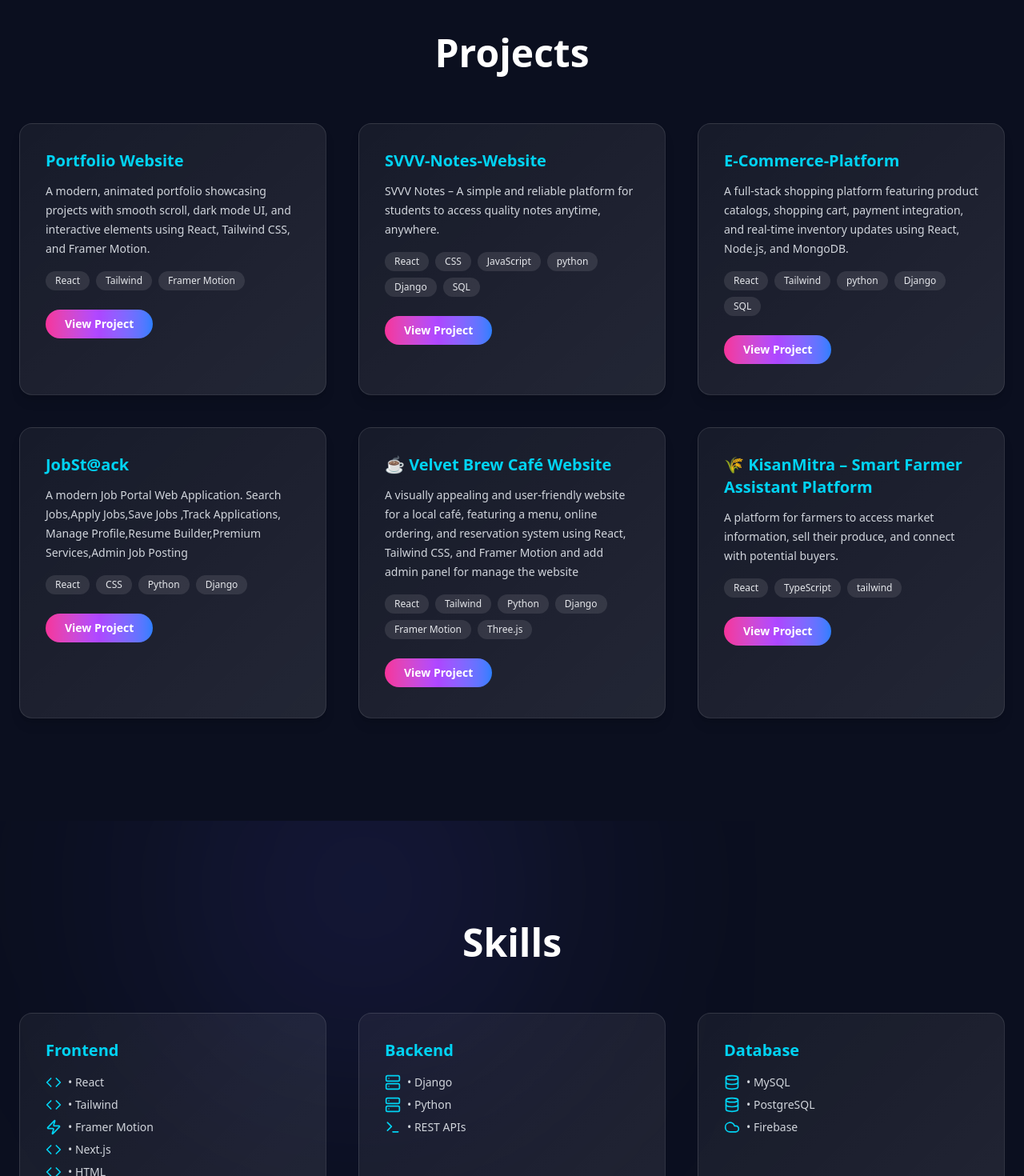
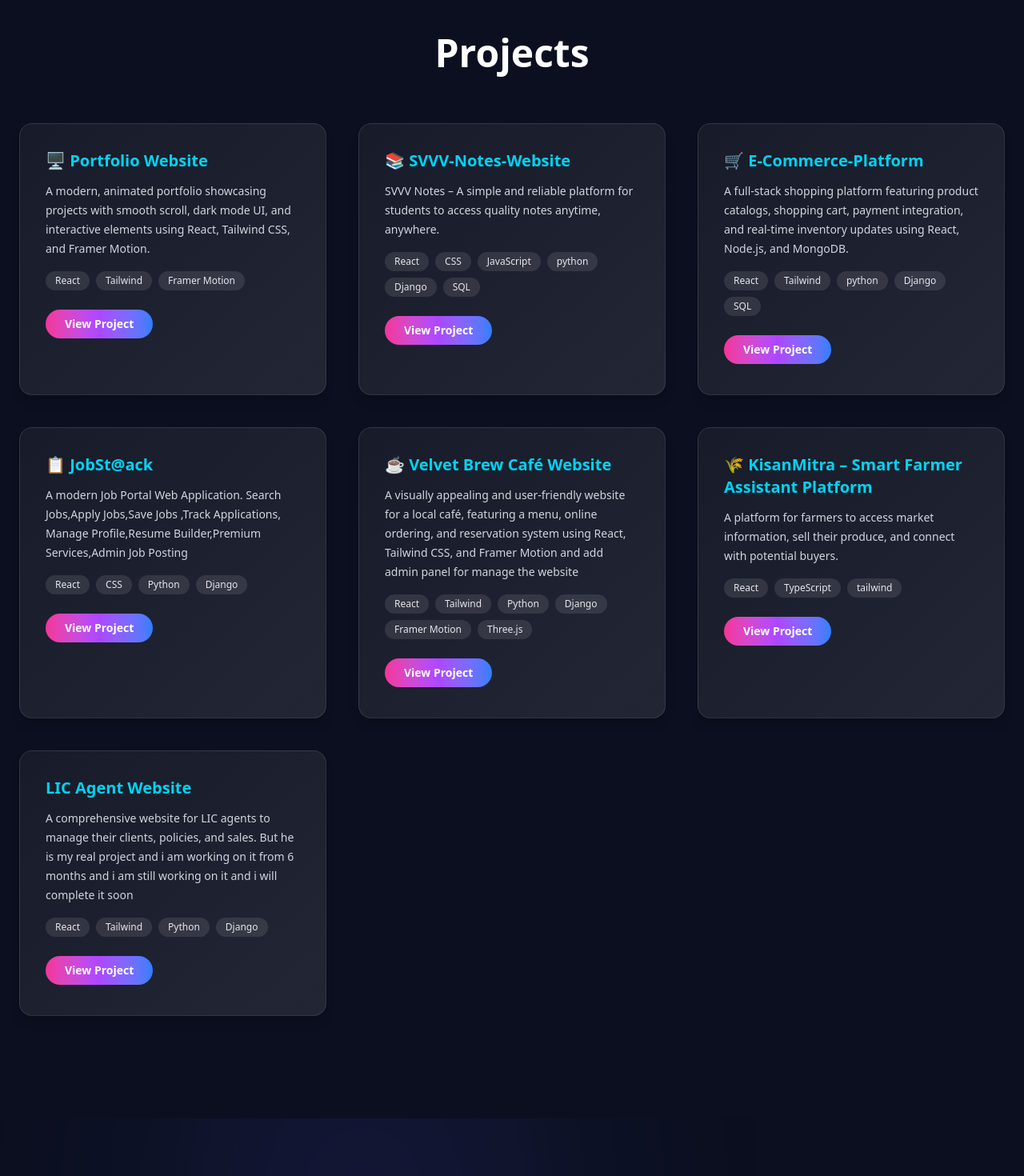
Before and after one commit to manish780386/Portfolio, a React (Vite) app: page / in a window 1280 px wide. Shown: the part 3970-5440 px from the top of the page at 80% size. Built offline with nearby package versions, Linux system fonts and the light colour scheme.

Commit message:
Updated project

```diff
--- a/src/App.jsx
+++ b/src/App.jsx
@@ -634,25 +634,25 @@ function Certifications() {
 function Projects() {
   const projects = [
     {
-      name: "Portfolio Website",
+      name: " 🖥️ Portfolio Website",
       desc: "A modern, animated portfolio showcasing projects with smooth scroll, dark mode UI, and interactive elements using React, Tailwind CSS, and Framer Motion.",
       tech: ["React", "Tailwind", "Framer Motion"],
       url: "#", // live project link
     },
     {
-      name: "SVVV-Notes-Website",
+      name: " 📚 SVVV-Notes-Website",
       desc: "SVVV Notes – A simple and reliable platform for students to access quality notes anytime, anywhere.",
       tech: ["React", "CSS", "JavaScript", "python", "Django", "SQL"],
       url: "https://svvv-notes-website-poij.vercel.app/",
     },
     {
-      name: "E-Commerce-Platform",
+      name: " 🛒 E-Commerce-Platform",
       desc: "A full-stack shopping platform featuring product catalogs, shopping cart, payment integration, and real-time inventory updates using React, Node.js, and MongoDB.",
       tech: ["React", "Tailwind", "python", "Django", "SQL"],
       url: "https://simple-e-commerce-website-beta.vercel.app/",
     },
     {
-      name: "JobSt@ack",
+      name: " 📋 JobSt@ack",
       desc: "A modern Job Portal Web Application. Search Jobs,Apply Jobs,Save Jobs ,Track Applications, Manage Profile,Resume Builder,Premium Services,Admin Job Posting",
       tech: ["React", "CSS", "Python", "Django"],
       url: "https://github.com/manish780386/JobStack.git",
@@ -668,7 +668,13 @@ function Projects() {
       desc: "A platform for farmers to access market information, sell their produce, and connect with potential buyers.",
       tech: ["React", "TypeScript", "tailwind"],
       url: "https://github.com/manish780386/-KisanMitra.git",
-    }
+    },
+    {
+      name: "LIC Agent Website",
+      desc: "A comprehensive website for LIC agents to manage their clients, policies, and sales. But he is my real project and i am working on it from  6 months and i am still working on it and i will complete it soon",
+      tech: ["React", "Tailwind", "Python", "Django"],
+      url: "https://santosh-gayakwad-lic.vercel.app/",
+    },
 
   ];
 
```
